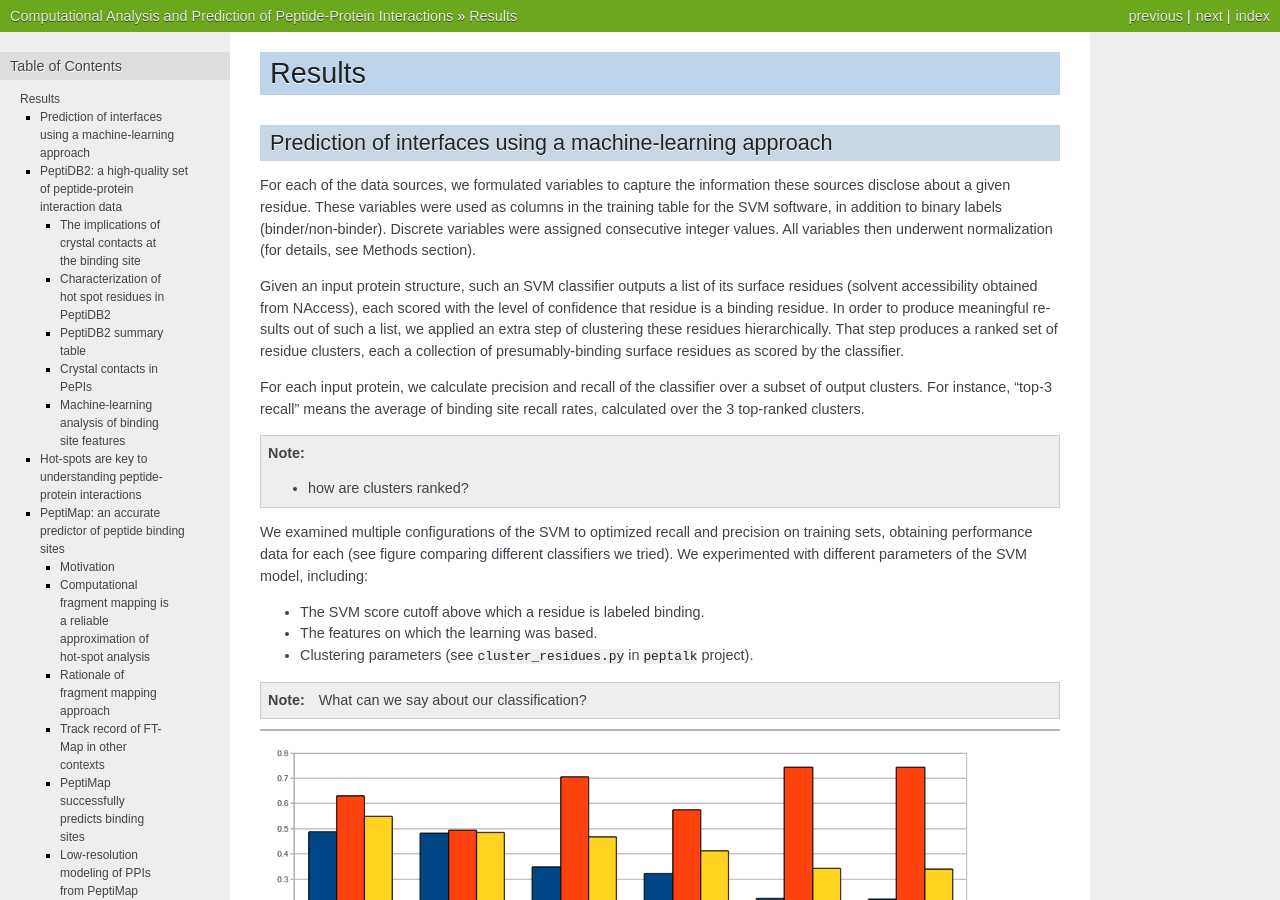
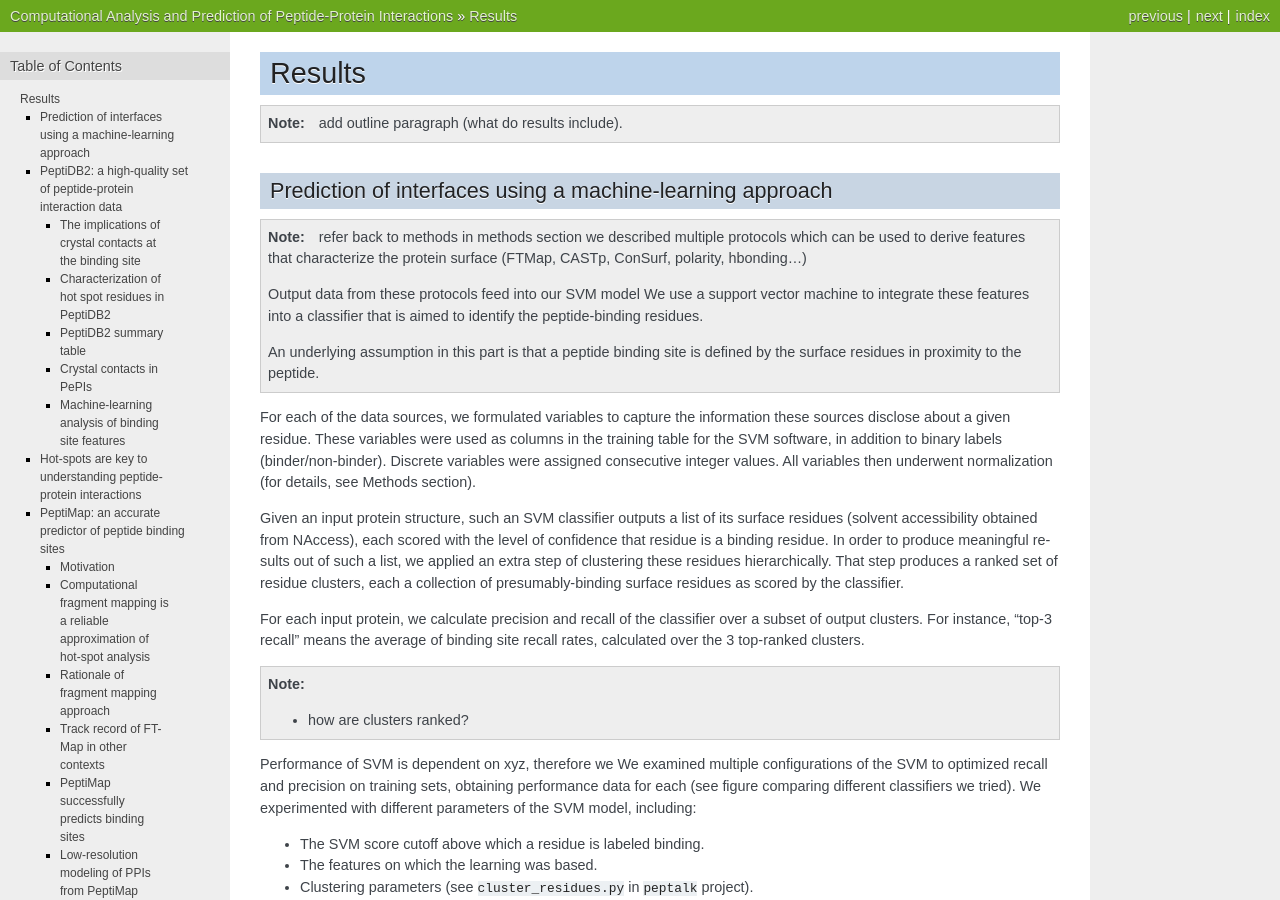
Before and after one commit to assaff/msc-thesis, a Sphinx documentation site: the page built from source/results.rst, in a window 1280 px wide and 900 px high. Built offline with Sphinx 7.4.7, drawn with Linux system fonts in a browser that asks for light colours; formulas are drawn with MathJax 3; some of the changed text lies outside the part shown.

Commit message:
added some comments from meeting with Ora 2013-01-03

```diff
--- a/source/results.rst
+++ b/source/results.rst
@@ -1,8 +1,24 @@
 Results
 =======
 
+.. note:: add outline paragraph (what do results include).
+
 Prediction of interfaces using a machine-learning approach
 --------------------------------------------------------------
+
+.. note::
+
+    refer back to methods
+    in methods section we described multiple protocols which can be
+    used to derive features that characterize the protein surface (FTMap, CASTp, ConSurf,
+    polarity, hbonding...)
+
+    Output data from these protocols feed into our SVM model
+    We use a support vector machine to integrate these features into a
+    classifier that is aimed to identify the peptide-binding residues.
+
+    An underlying assumption in this part is that a peptide binding
+    site is defined by the surface residues in proximity to the peptide.
 
 For each of the data sources, we formulated variables to capture the
 information these sources disclose about a given residue.
@@ -30,6 +46,7 @@ over the 3 top-ranked clusters.
 
     * how are clusters ranked?
 
+Performance of SVM is dependent on xyz, therefore we
 We examined multiple configurations of the SVM to optimized recall and
 precision on training sets, obtaining performance data for each (see
 figure comparing different classifiers we tried).
@@ -102,7 +119,7 @@ in terms of our data sources, making the task of detecting all of them
 more difficult.
 This led us to shift the focus of our study; rather than
 characterizing the whole binding interface, we decided to focus on
-hot-spot residues and their socket counterparts.
+hot-spot residues and their immediate binding pocket.
 
 This shift also eliminates the additional complexity of translating a
 signal in the peptide space (hit CSs usually overlap with peptide
```
